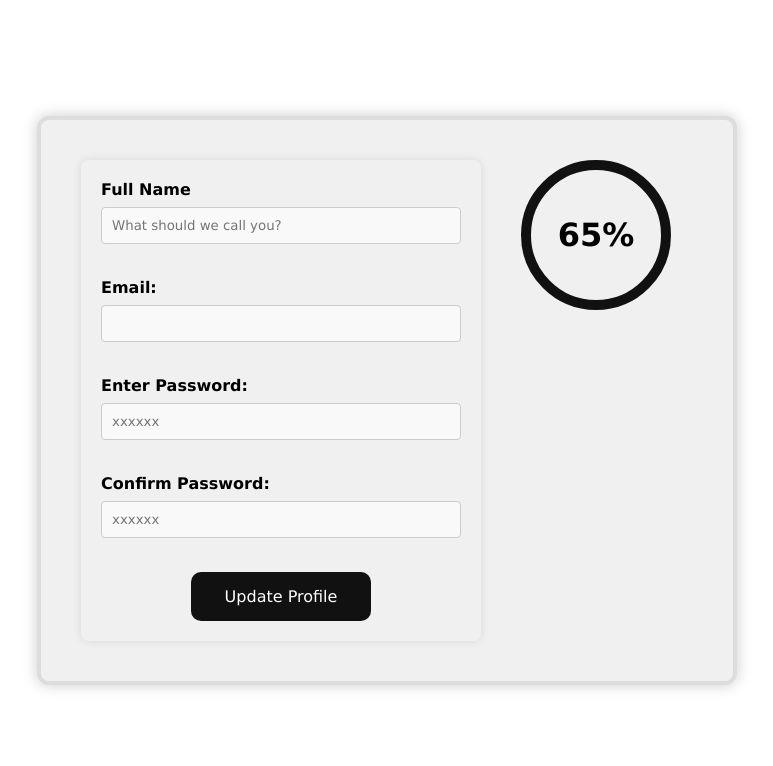
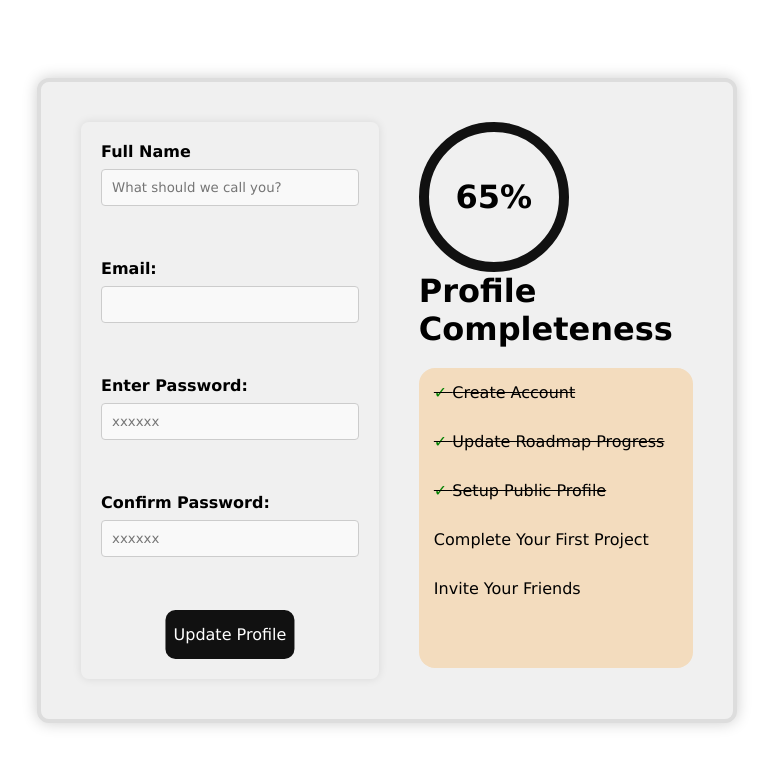
Before and after one commit to Kacper302/Accessible-Form-UI, a plain HTML site: page index.html in a window 1280 px wide. Shown: the whole page, without its empty margins (253-1026 px from the left). Drawn offline with Linux system fonts and the light colour scheme.

Commit message:
add space for errors and style tasklist

```diff
--- a/index.html
+++ b/index.html
@@ -1,33 +1,54 @@
 <!DOCTYPE html>
 <html lang="pl">
+
 <head>
     <meta charset="UTF-8">
     <meta name="viewport" content="width=device-width, initial-scale=1.0">
     <link rel="stylesheet" href="style.css">
     <title>Form UI</title>
 </head>
+
 <body>
     <div id="container">
+        <div id="form-container">
             <main>
-        <form >
+                <form>
                     <label for="name">Full Name</label>
                     <input type="text" id="name" name="name" required placeholder="What should we call you?">
+                    <h4 class="error"></h4>
                     <br><br>
                     <label for="email">Email:</label>
                     <input type="email" id="email" name="email" required>
+                     <h4 class="error" ></h4>
                     <br><br>
                     <label for="password">Enter Password:</label>
                     <input type="password" id="email" name="email" required placeholder="xxxxxx">
+                     <h4 class="error"></h4>
                     <br><br>
                     <label for="password">Confirm Password:</label>
                     <input type="password" id="email" name="email" required placeholder="xxxxxx">
+                     <h4 class="error"></h4>
                     <br><br>
                 </form>
                 <input type="submit" value="Update Profile">
             </main>
+            <div id="task-container">
                 <div id="circle">
                     <h1>65%</h1>
                 </div>
+                <h1>Profile Completeness</h1>
+                <div id="taskList">
+                    <ul>
+                        <li>Create Account</li>
+                        <li>Update Roadmap Progress</li>
+                        <li>Setup Public Profile</li>
+                        <li>Complete Your First Project</li>
+                        <li>Invite Your Friends</li>
+                    </ul>
+                </div>
+            </div>
+        </div>
     </div>
 </body>
+
 </html>
--- a/style.css
+++ b/style.css
@@ -10,7 +10,7 @@ body{
     align-items: center;
     height: 100vh;
 }
-#container{
+#form-container{
     background-color: #f0f0f0;
      width: 700px;
     padding: 40px;
@@ -46,6 +46,11 @@ input[type="password"]
     border: 1px solid #ccc;
     border-radius: 4px;
     background-color: #f9f9f9;
+    &:focus{
+        border-color: #f71d1d;
+        outline: none;
+        box-shadow: 0 0 7px rgba(17,17,17,0.5);
+    }
 }
 input[type="submit"]{
     padding: 15px 0;
@@ -66,5 +71,29 @@ input[type="submit"]{
     text-align: center;
     line-height: 130px;
 
-    float: left;
+
 }
+#container{
+    display: flex;
+}
+#taskList{
+    margin-top: 20px;
+    background-color: rgb(243, 220, 190);
+    padding: 15px;
+    border-radius: 16px;
+    height: 300px;
+}
+#taskList li{
+    margin-bottom: 30px;
+    list-style-type: none;
+}
+ li:nth-child(1),li:nth-child(2),li:nth-child(3){
+    text-decoration: line-through;
+    &::before{
+        content: "✓ ";
+        color: green;
+    }
+}
+.error{
+    color: red;
+}
```
Lines whose indentation alone changed are shown as unchanged.
